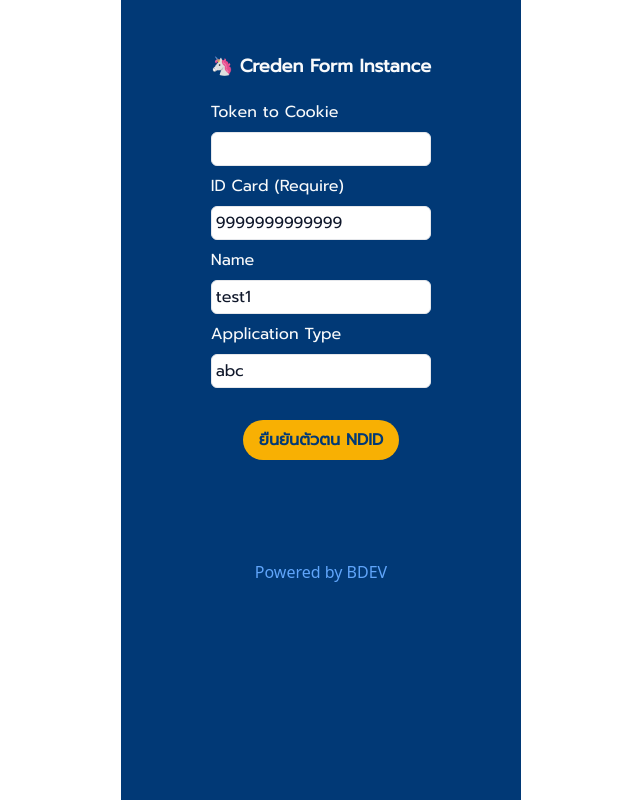
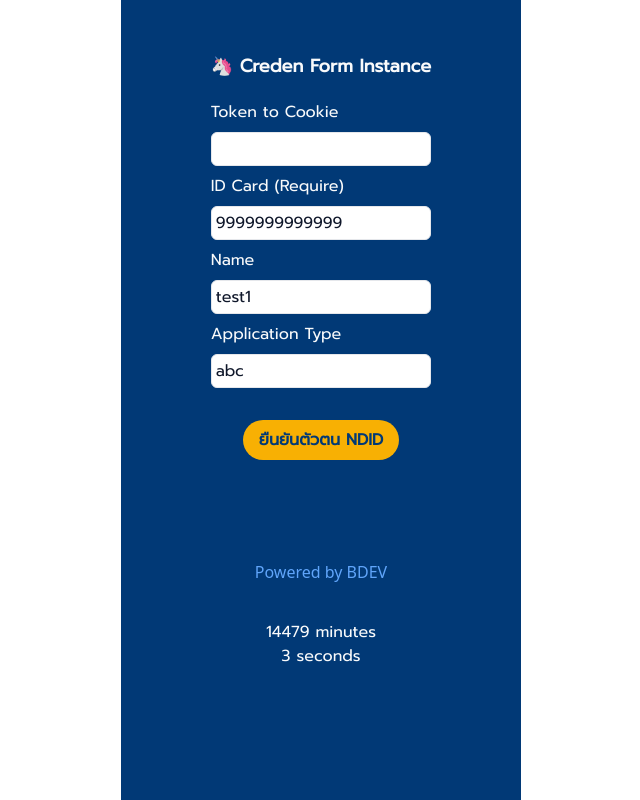
Before and after one commit to queqoogithub/ndid_instance, a Next.js app in the folder mts_ndid_kn/: page /creden in a window 1280 px wide. Shown: the whole page, without its empty margins (319-959 px from the left). Built offline with nearby package versions, Linux system fonts and the light colour scheme.

Commit message:
add timer

```diff
--- /dev/null
+++ b/mts_ndid_kn/components/CountTimer.js
@@ -0,0 +1,53 @@
+import React, { useEffect, useState } from "react";
+
+export default function CountTimer({ startTs=1657266900.123 }) {
+
+    // const [currentDate, setCurrentDate] = useState(new Date())
+    // useEffect(() => setCurrentDate(new Date()), [])
+
+    const currentDate = Date.now() //new Date().getTime()
+
+    const calculateTime = () => {
+
+        let timeLeft = {}
+        // Warning: Just change timezone to UTC with toLocalString for according between lib: new Date() & server time
+        //let currentTs = parseInt(currentDate.getTime().toLocaleString("th-TH", { timeZone: "UTC" }) / 1000)
+        let currentTs = parseInt(currentDate / 1000)
+        let totalSecond = currentTs - parseInt(startTs)
+
+        // Time ramaining min : sec -> TODO ... if (3600 - totalSecond) > 0
+        if (totalSecond >= 3600) { return {}}
+
+        timeLeft = {
+            minutes: 59 - parseInt(totalSecond / 60),
+            seconds: parseInt(3600 - totalSecond) % 60,
+        }
+        //timeLeft = { seconds: parseInt(currentDate.getTime() / 1000), }
+        return timeLeft
+
+    }
+
+    const [timeLeft, setTimeLeft] = useState(calculateTime());
+
+    useEffect(() => {
+        setTimeout(() => {
+            setTimeLeft(calculateTime())
+        }, 1000);
+    })
+
+    const timerComponents = []
+
+    Object.keys(timeLeft).forEach((interval) => {
+        if (!timeLeft[interval]) {
+            return
+        }
+
+        timerComponents.push(
+            <span>
+                {timeLeft[interval]} {interval}{" "}
+            </span>
+        )
+    })
+
+    return (<> {timerComponents.length? timerComponents : <span> 🚫 Time's up! 🚫 </span>}</>)
+}
--- /dev/null
+++ b/mts_ndid_kn/components/CountdownTimer.js
@@ -0,0 +1,51 @@
+import React, { useEffect, useState } from "react";
+
+export default function CountdownTimer({ title, description, children }) {
+    const calculateTimeLeft = () => {
+        let year = new Date().getFullYear();
+        const difference = +new Date(`${year}-10-1`) - +new Date();
+        let timeLeft = {};
+
+        if (difference > 0) {
+            timeLeft = {
+                days: Math.floor(difference / (1000 * 60 * 60 * 24)),
+                hours: Math.floor((difference / (1000 * 60 * 60)) % 24),
+                minutes: Math.floor((difference / 1000 / 60) % 60),
+                seconds: Math.floor((difference / 1000) % 60),
+            };
+        }
+
+        return timeLeft;
+    };
+
+    const [timeLeft, setTimeLeft] = useState(calculateTimeLeft());
+    const [year] = useState(new Date().getFullYear());
+
+    useEffect(() => {
+        setTimeout(() => {
+            setTimeLeft(calculateTimeLeft());
+        }, 1000);
+    });
+
+    const timerComponents = [];
+
+    Object.keys(timeLeft).forEach((interval) => {
+        if (!timeLeft[interval]) {
+            return;
+        }
+
+        timerComponents.push(
+            <span>
+                {timeLeft[interval]} {interval}{" "}
+            </span>
+        );
+    });
+
+    return (
+        <>
+            <h1>HacktoberFest {year} Countdown</h1>
+            <h2>With React Hooks!</h2>
+            {timerComponents.length ? timerComponents : <span>Time's up!</span>}
+        </>
+    )
+}
--- a/mts_ndid_kn/pages/creden.js
+++ b/mts_ndid_kn/pages/creden.js
@@ -1,4 +1,6 @@
 import Link from "next/link";
+import CountdownTimer from '../components/CountdownTimer'; // test
+import CountTimer from '../components/CountTimer'; // test
 import { useReducer, useState } from "react";
 import Cookies from 'js-cookie';
 import CryptoJS from 'crypto-js'
@@ -170,13 +172,14 @@ export default function Home() {
         <button className="my-8 bg-[#f8b003] hover:bg-blue-500 text-[#013976] hover:text-white font-bold py-2 px-4 rounded-full" onClick={passUserInfo}>ยืนยันตัวตน NDID</button>
 
       <p className="text-3xl font-bold underline py-4"></p>
-      { query.status=='verified' ? <><div>Verification Status:</div><pre><b>🟢 { query.status }</b></pre></> : null }
-      { query.status=='reject' ? <><div>Verification Status:</div><pre><b>🔴 { query.status }</b></pre><pre>message: xxxx</pre></> : null }
-      { query.status=='204' ? <><div>Verification Status:</div><pre><b>🟠 { query.status }</b></pre><pre>message: no content</pre></> : null }
+      { query.status=='verified' ? <><div>Verification Status</div><pre><b>🟢 { query.status }</b></pre></> : null }
+      { query.status=='reject' ? <><div>Verification Status</div><pre><b>🔴 { query.status }</b></pre><pre>message: xxxx</pre></> : null }
+      { query.status=='204' ? <><div>Verification Status</div><pre><b>🟠 { query.status }</b></pre><pre>message: no content</pre></> : null }
 
       <footer className="font-sans flex h-24 items-center justify-center text-blue-400 hover:text-[#1da1f2]">
           Powered by{' '}BDEV
       </footer>
+      <CountTimer/>
     </div>
   );
 }
--- a/mts_ndid_kn/pages/mts/[info].js
+++ b/mts_ndid_kn/pages/mts/[info].js
@@ -1,4 +1,5 @@
 // creden - mts - k'num experiment
+import CountTimer from '../../components/CountTimer'; // timer
 import { useState, useEffect } from "react";
 import Cookies from 'js-cookie';
 import { useRouter } from 'next/router'
@@ -9,9 +10,10 @@ const User = ({ user_card_id, user_idp_list, user_name }) => {
     const [toVerify, setToVerify] = useState('')
     const [testToken, setTestToken] = useState('')
     const [cardId, setCardId] = useState(0)
-    const [desiredIpd, setDsiredIdp] = useState('')
+    const [desiredIpd, setDesiredIdp] = useState('')
     const [updateStatus, setUpdateStatus] = useState('')
     const [pendingTime, setPendingTime] = useState(0)
+    const [startTS, setStartTs] = useState()
 
     useEffect(() => {
       if (user_card_id == 0) {
@@ -41,6 +43,7 @@ const User = ({ user_card_id, user_idp_list, user_name }) => {
           let currentDate = new Date()
           console.log('Current time: ', currentDate.getTime() / 1000)
           console.log('Init time: ', pendingUserCardId['ts'])
+          setStartTs(pendingUserCardId['ts'])
           console.log('Counting time: ', (currentDate.getTime() / 1000) - pendingUserCardId['ts'])
 
           await checkVerificationStatus(pendingUserCardId['ref_id'])
@@ -153,9 +156,25 @@ const User = ({ user_card_id, user_idp_list, user_name }) => {
                 id="content"
                 value={desiredIpd}
                 onChange={(e) =>
-                    setDsiredIdp(e.target.value)
+                  setDesiredIdp(e.target.value)
                 }
                 />
+
+                {/* {user_idp_list.map(idp => (
+                  <>
+                  <select
+                    //value={desiredIpd}
+                    onChange={(e) =>
+                      setDesiredIdp(e.target.value)
+                    }
+                  >
+                  <div key={idp.key}>
+                    <option value={idp}> IdP: {idp} </option>
+                  </div>
+                  </select>
+                  </>
+                ))} */}
+
             </div>
             <div style={{ marginTop: "1rem", display: "flex", justifyContent: "center" }}>
                 <button className="my-8 mx-1 bg-[#f8b003] hover:bg-blue-400 text-[#013976] font-bold py-2 px-4 rounded-md" onClick={verify}>ย้อนกลับ / ยกเลิก</button>
@@ -166,6 +185,7 @@ const User = ({ user_card_id, user_idp_list, user_name }) => {
             <footer className="font-sans flex h-24 items-center justify-center text-blue-400 hover:text-[#1da1f2]">
               Powered by{' '}BDEV
           </footer>
+          <CountTimer startTs={ startTS } />
         </div>
     )
 }
@@ -182,6 +202,8 @@ export async function getServerSideProps(context) {
     var user_idp_list = []
     var user_card_id = 0
     var user_name = ""
+
+    // TODO ... check user blacklist -> GET amlo (Knum service)
 
     // TODO ... GET idp list -> POST verify (Knum service)
     const response = await fetch(`http://localhost:8081/users/${card_id}`)
--- a/mts_ndid_kn/utils/ApplyRateLimit.js
+++ b/mts_ndid_kn/utils/ApplyRateLimit.js
@@ -16,7 +16,7 @@ const getIP = request =>
 
 export const getRateLimitMiddlewares = ({
   limit = 10, // limit each IP to 10 requests per windowMs
-  windowMs = 60 * 1000, // 60 seconds
+  windowMs = 10 * 1000, // 10 seconds
   delayAfter = Math.round(10 / 2),
   delayMs = 500,
 } = {}) => [
```
